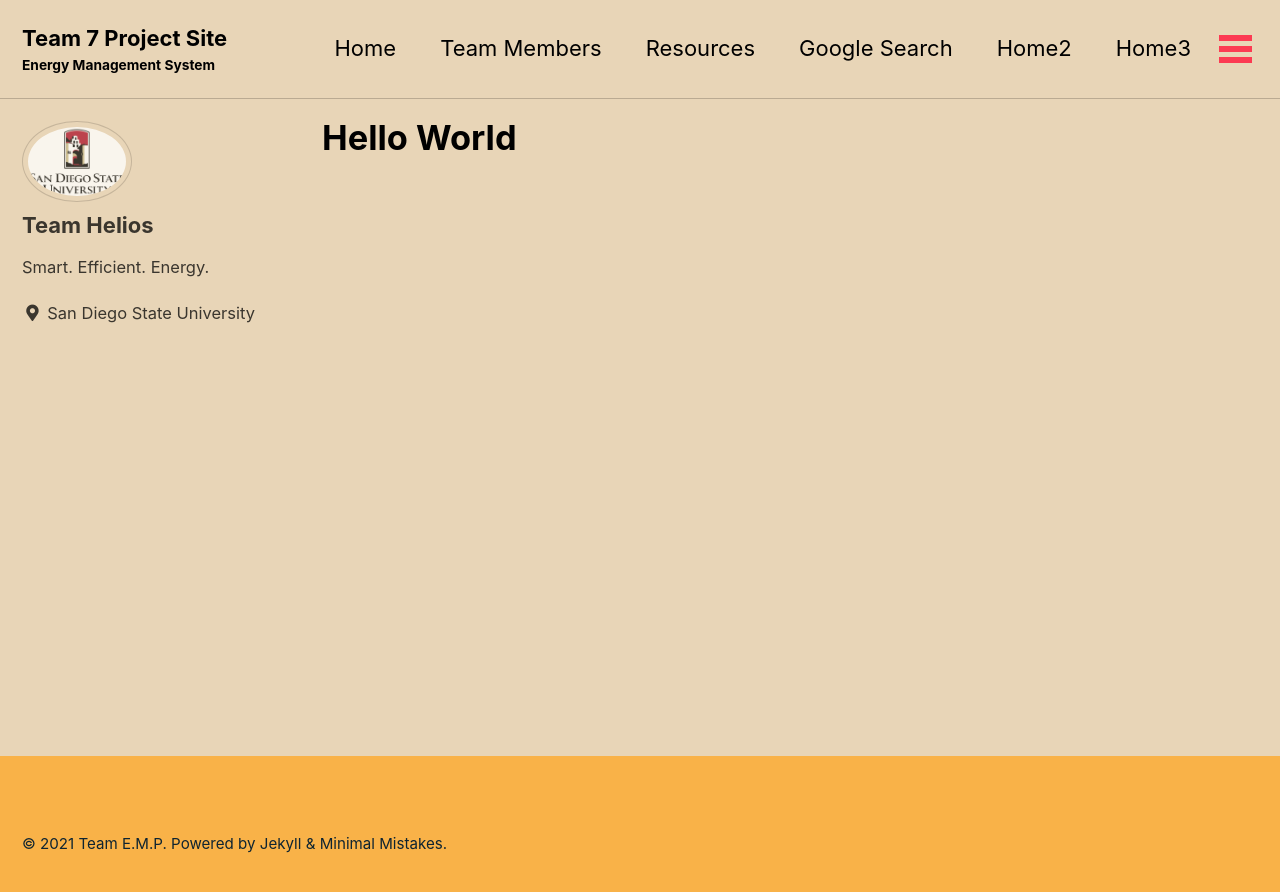
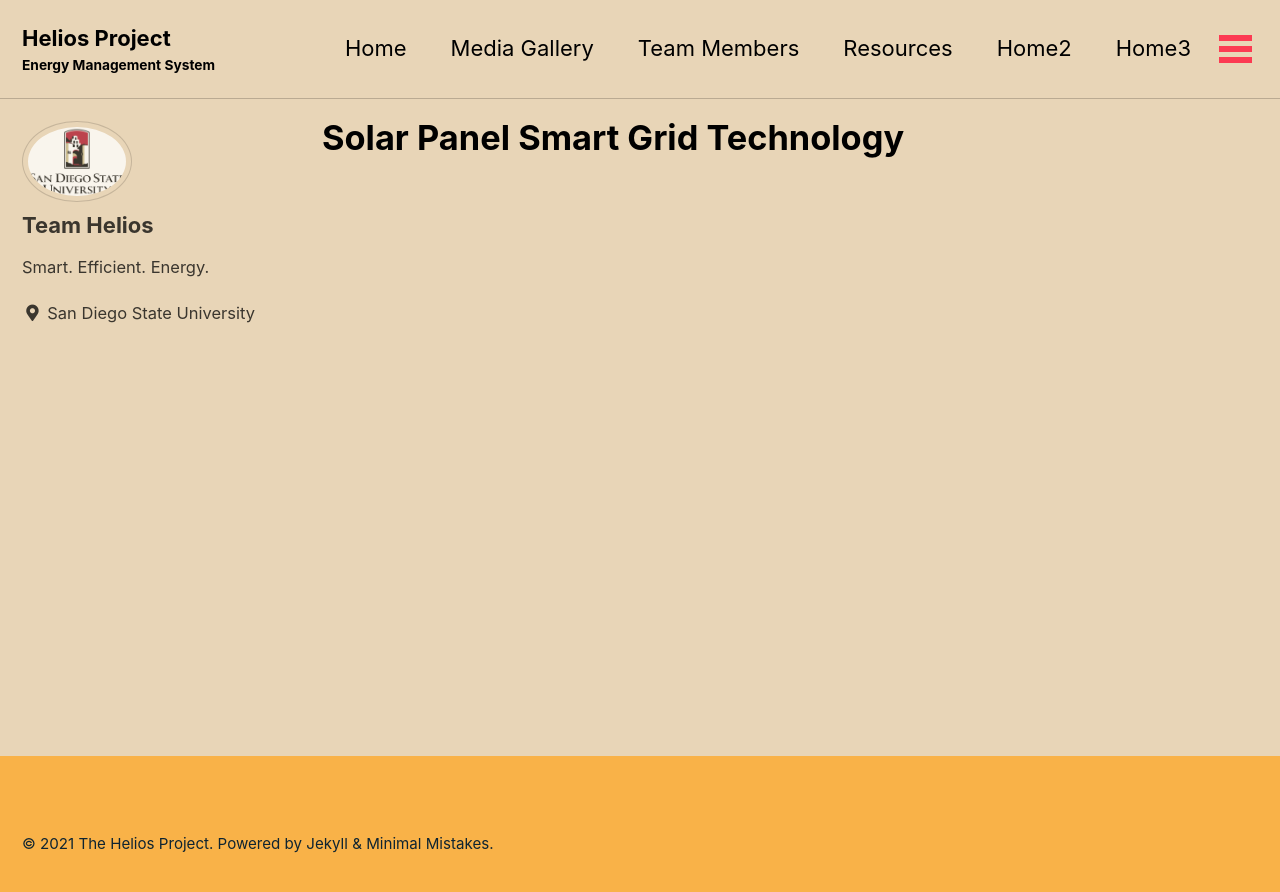
Before and after one commit to jcorlando/Team_SMS_Senior_Design_Website, a Jekyll site: the page built from _pages/index.md, in a window 1280 px wide. Shown: the top 892 px of the page. Built offline with Jekyll 4.4.1, drawn with Linux system fonts in a browser that asks for light colours; cached includes are drawn as plain includes.

Commit message:
03/19/2021 09:28 pm

```diff
--- a/_config.yml
+++ b/_config.yml
@@ -17,10 +17,10 @@ minimal_mistakes_skin    : "sunrise" # "default", "air", "aqua", "contrast", "da
 
 # Site Settings
 locale                   : "en-US"
-title                    : "Team 7 Project Site"
+title                    : "Helios Project"
 title_separator          : "-"
 subtitle                 : "Energy Management System" # site tagline that appears below site title in masthead
-name                     : "Team E.M.P"
+name                     : "The Helios Project"
 description              : "San Diego State University Team #7 a.k.a Team E.M.P. senior design project website"
 url                      : # the base hostname & protocol for your site e.g. "https://mmistakes.github.io"
 baseurl                  : # the subpath of your site, e.g. "/blog"
--- a/_data/navigation.yml
+++ b/_data/navigation.yml
@@ -2,12 +2,12 @@
 main:
   - title: "Home"
     url: /
+  - title: "Media Gallery"
+    url: /media_gallery/
   - title: "Team Members"
     url: /team_members/
   - title: "Resources"
     url: /resources/
-  - title: "Google Search"
-    url: "https://www.google.com/"
   - title: "Home2"
     url: /
   - title: "Home3"
--- a/_pages/index.md
+++ b/_pages/index.md
@@ -2,5 +2,5 @@
 layout: single
 permalink: /
 author_profile: true
-title: "Hello World"
+title: "Solar Panel Smart Grid Technology"
 ---
--- /dev/null
+++ b/_pages/media_gallery.md
@@ -0,0 +1,5 @@
+---
+layout: single
+permalink: /media_gallery/
+author_profile: true
+---
```
Also changed, not shown: _pages/team_members.md (+1 -1 lines).
